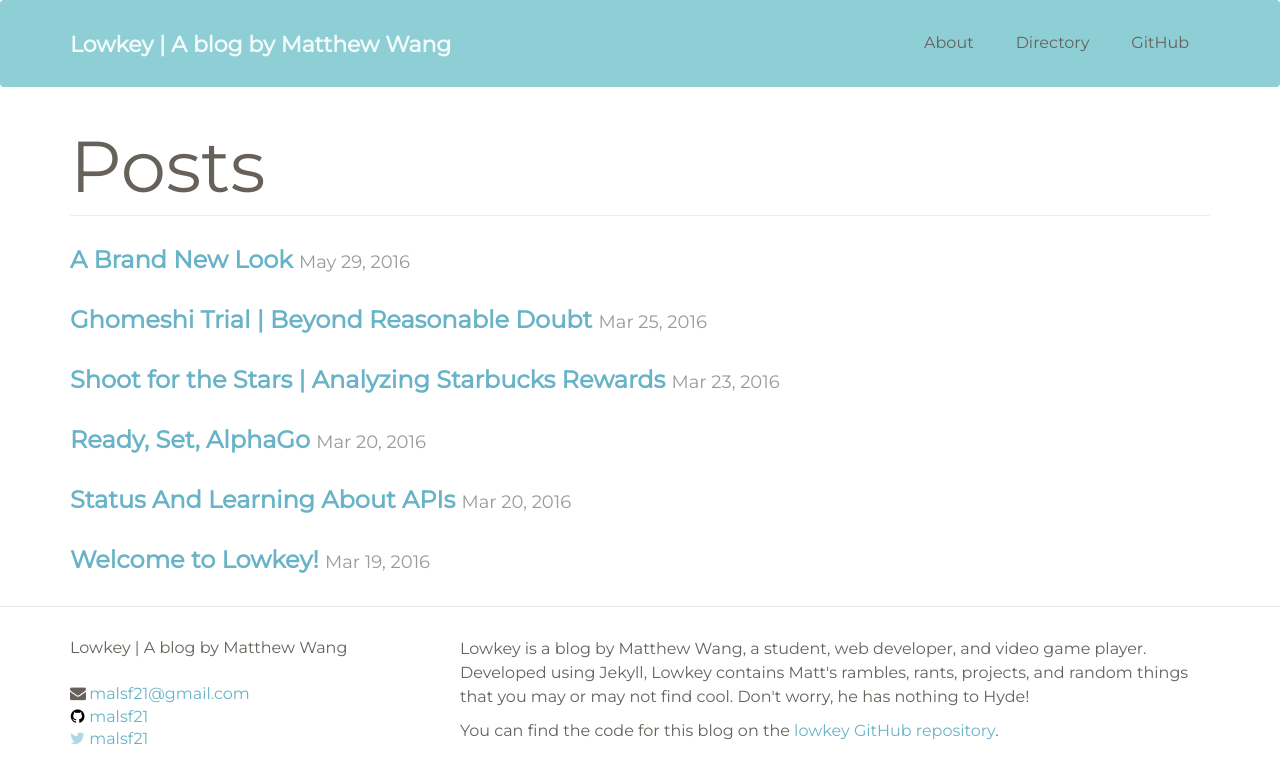
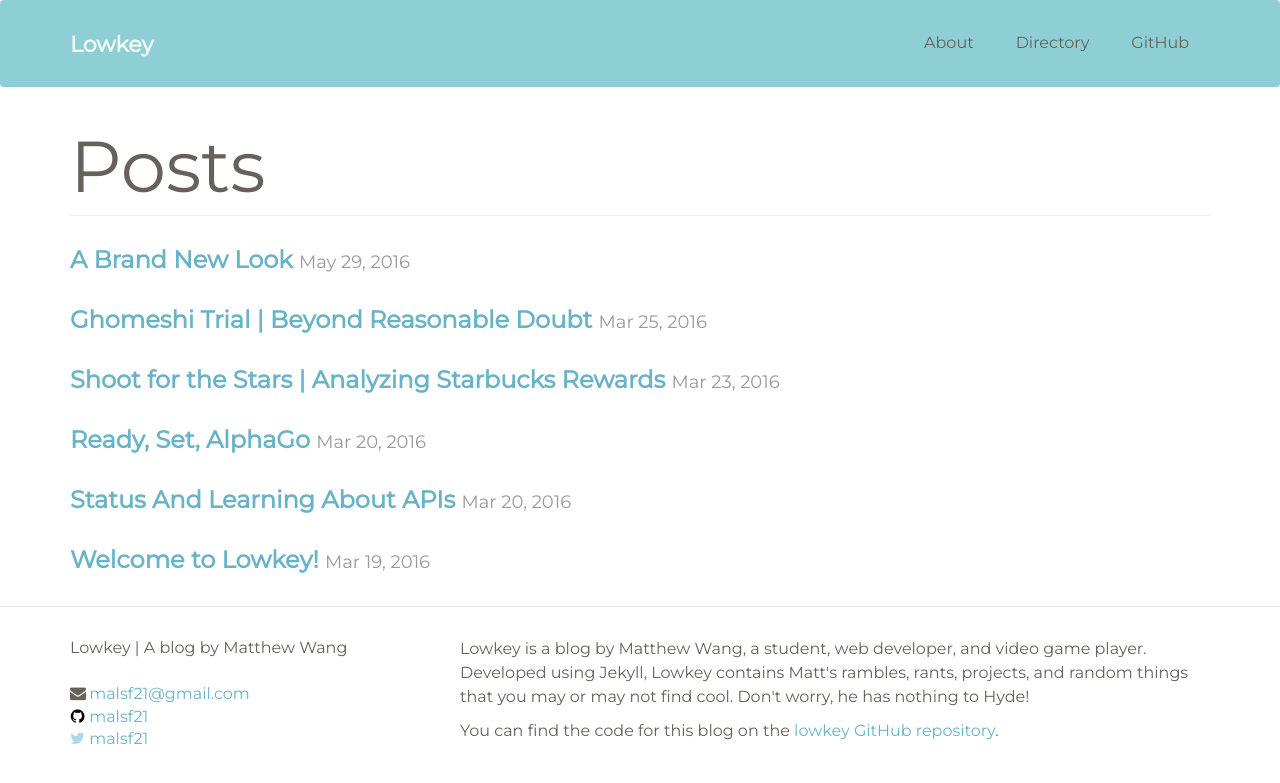
Before and after one commit to mattxwang/lowkey, a Jekyll site: the page built from index.html, in a window 1280 px wide. Shown: the top 783 px of the page. Built offline with Jekyll 4.4.1, drawn with Linux system fonts in a browser that asks for light colours.

Commit message:
uses site short title for better mobile experience

```diff
--- a/_includes/header.html
+++ b/_includes/header.html
@@ -8,7 +8,7 @@
          <span class="icon-bar"></span>
          <span class="icon-bar"></span>
        </button>
-       <a class="navbar-brand" href="/">{{site.title_long}}</a>
+       <a class="navbar-brand" href="/">{{site.title}}</a>
      </div>
 
      <div class="collapse navbar-collapse" id="navbar-collapse-container">
```
